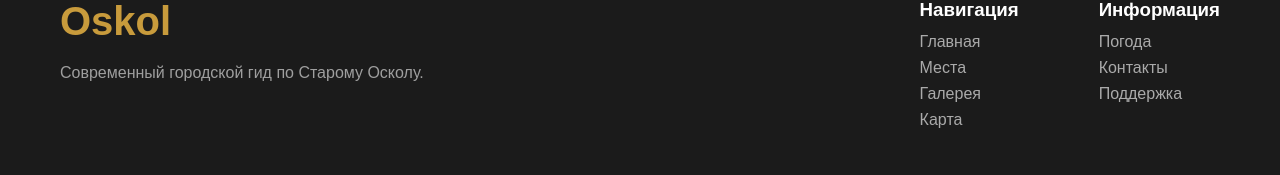
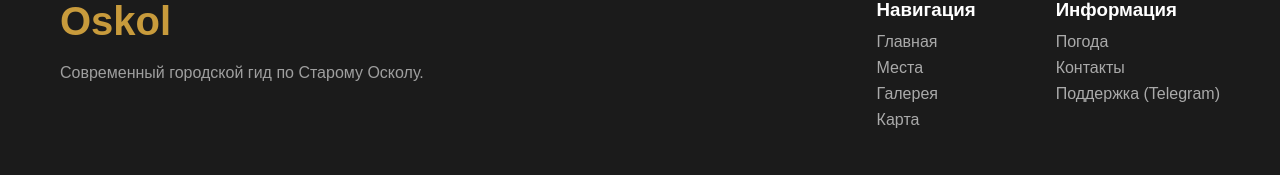
Before and after one commit to svyatoslavbulgakov00-prog/Reactsite, a React (Vite) app: page /weather in a window 1280 px wide. Shown: the part 962-1137 px from the top of the page. Built offline with nearby package versions, Linux system fonts and the light colour scheme; no server answers.

Commit message:
Добавленны ссылки на страницы в футере + добавленна ссылка на поддержку в телеграмме

```diff
--- a/src/App.jsx
+++ b/src/App.jsx
@@ -14,7 +14,7 @@ import Weather from './Weather'
 export default function App() {
 
   const [theme, setTheme] = useState("dark")
-
+  const tg = import.meta.env.VITE_TELEGRAM_USERNAME
   const toggleTheme = () => {
     setTheme(prev => prev === "dark" ? "light" : "dark")
   }
@@ -88,14 +88,20 @@ export default function App() {
     <a href="#">Главная</a>
     <a href="/places">Места</a>
     <a href="#">Галерея</a>
-    <a href="#">Карта</a>
+    <a href="/map">Карта</a>
   </div>
 
   <div className="footer-column">
     <h3>Информация</h3>
-    <a href="#">Погода</a>
+    <a href="/weather">Погода</a>
     <a href="#">Контакты</a>
-    <a href="#">Поддержка</a>
+<a
+  href={`https://t.me/${tg}`}
+  target="_blank"
+  rel="noopener noreferrer"
+>
+  Поддержка (Telegram)
+</a>
   </div>
 
           </div>
--- a/src/Weather.jsx
+++ b/src/Weather.jsx
@@ -8,7 +8,7 @@ import {
   ResponsiveContainer
 } from "recharts"
 
-const API_KEY = "22bec8cf0e54a3a4651c538bfbbc21b6"
+const API_KEY = import.meta.env.VITE_WEATHER_API_KEY
 
 const LAT = 51.298
 const LON = 37.835
```
Also changed, not shown: 1 other file (tests, documents, lock files or other folders).
